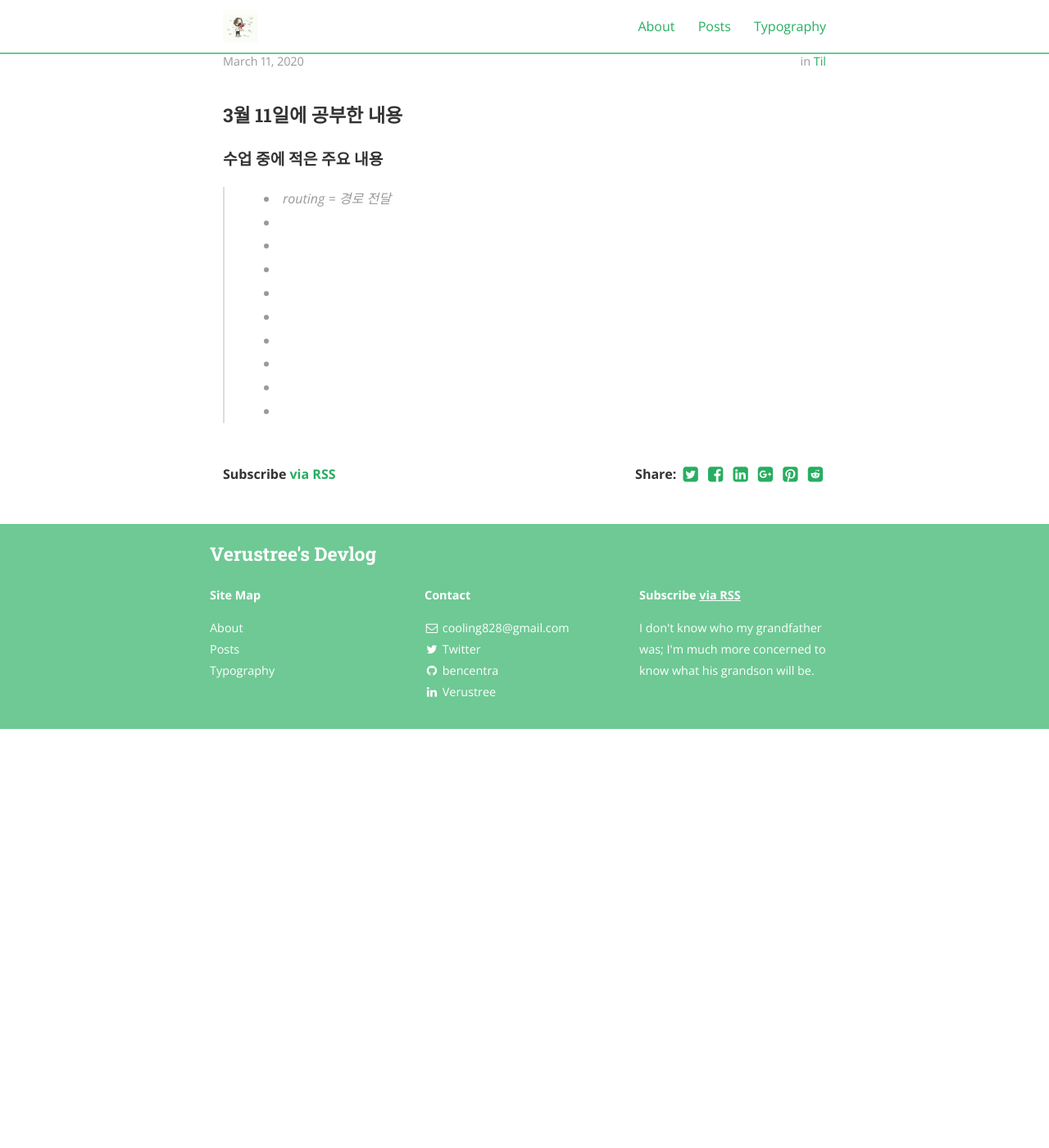
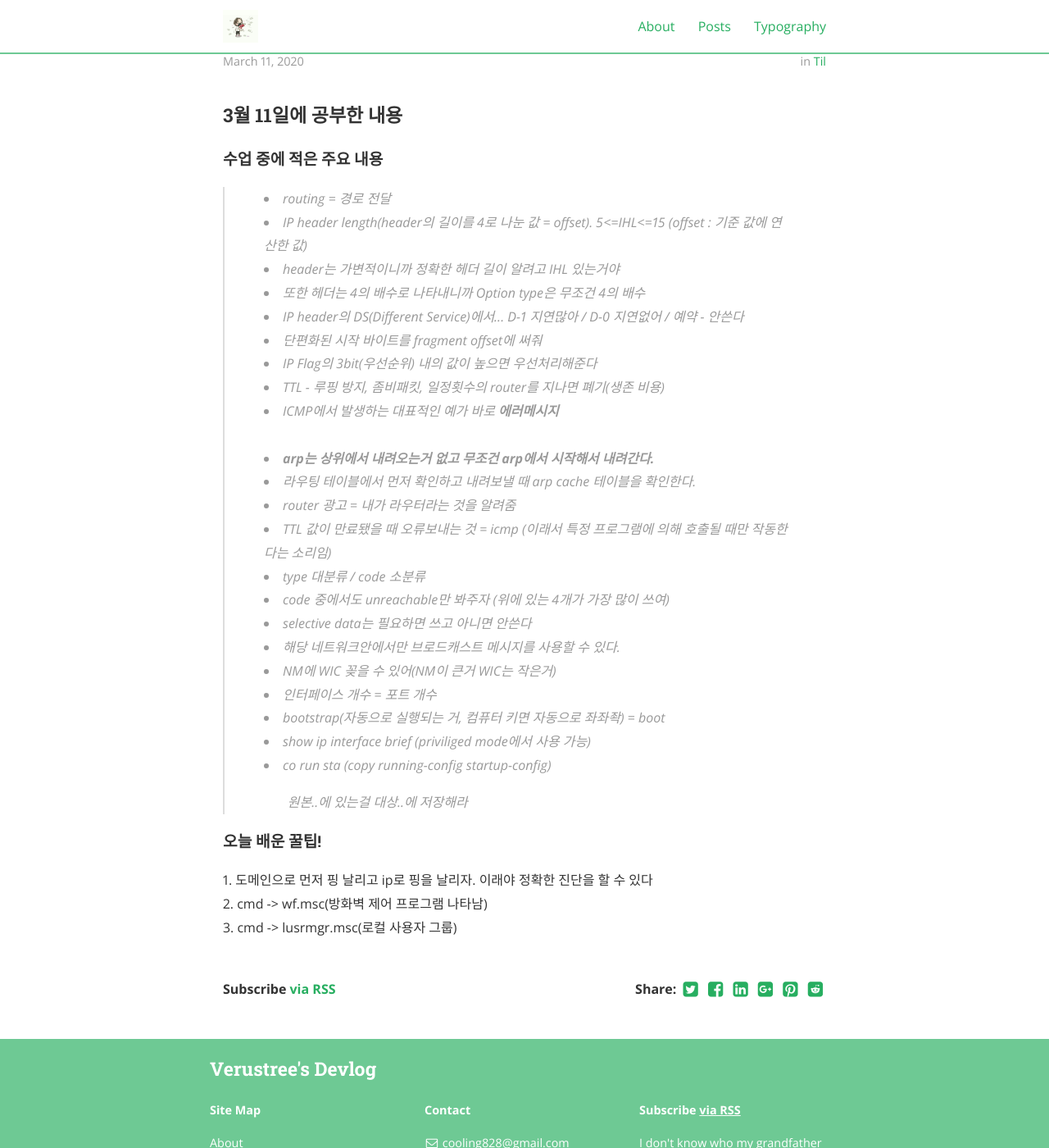
Before and after one commit to verustree/verustree.github.io, a Jekyll site: the page built from _posts/2020-03-11-TIL.md, in a window 1280 px wide and 1400 px high, scrolled down 222 px. Shown: the whole window at 82% size. Built offline with Jekyll 4.4.1, drawn with Linux system fonts in a browser that asks for light colours; nearby versions of some CDN libraries; before the commit the page ends 1111 px from its top, so only the background shows below that.

Commit message:
Update 2020-03-11-TIL.md
여러가지 설정 저장

```diff
--- a/_posts/2020-03-11-TIL.md
+++ b/_posts/2020-03-11-TIL.md
@@ -10,13 +10,34 @@ categories: TIL
 <p>
 <h4>수업 중에 적은 주요 내용</h4><blockquote>
 <li>routing = 경로 전달</li>
-<li></li>
-<li></li>
-<li></li>
-<li></li>
-<li></li>
-<li></li>
-<li></li>
-<li></li>
-<li></li></blockquote>
+<li>IP header length(header의 길이를 4로 나눈 값 = offset).   5<=IHL<=15  (offset : 기준 값에 연산한 값)</li>
+<li>header는 가변적이니까 정확한 헤더 길이 알려고 IHL 있는거야</li>
+<li>또한 헤더는 4의 배수로 나타내니까 Option type은 무조건 4의 배수</li>
+<li>IP header의 DS(Different Service)에서... D-1 지연많아  /  D-0 지연없어  /  예약 - 안쓴다</li>
+<li>단편화된 시작 바이트를 fragment offset에 써줘</li>
+<li>IP Flag의 3bit(우선순위) 내의 값이 높으면 우선처리해준다</li>
+<li>TTL - 루핑 방지, 좀비패킷, 일정횟수의 router를 지나면 폐기(생존 비용)</li>
+<li>ICMP에서 발생하는 대표적인 예가 바로 <strong>에러메시지</strong></li>
+<br>
+<li><strong>arp는 상위에서 내려오는거 없고 무조건 arp에서 시작해서 내려간다.</strong></li>
+<li>라우팅 테이블에서 먼저 확인하고 내려보낼 때 arp cache 테이블을 확인한다.</li>
+<li>router 광고 = 내가 라우터라는 것을 알려줌</li>
+<li>TTL 값이 만료됐을 때 오류보내는 것 = icmp (이래서 특정 프로그램에 의해 호출될 때만 작동한다는 소리임)</li>
+<li>type 대분류  /  code 소분류</li>
+<li>code 중에서도 unreachable만 봐주자 (위에 있는 4개가 가장 많이 쓰여)</li>
+<li>selective data는 필요하면 쓰고 아니면 안쓴다</li>
+<li>해당 네트워크안에서만 브로드캐스트 메시지를 사용할 수 있다.</li>
+<li>NM에 WIC 꽂을 수 있어(NM이 큰거  WIC는 작은거)</li>
+<li>인터페이스 개수 = 포트 개수</li>
+<li>bootstrap(자동으로 실행되는 거, 컴퓨터 키면 자동으로 좌좌좍) = boot</li>
+<li>show ip interface brief (priviliged mode에서 사용 가능)</li>
+<li>co run sta (copy running-config startup-config)</li>
+  <ul>원본..에 있는걸 대상..에 저장해라</ul></blockquote>
 </p>
+
+<p>
+<h4>오늘 배운 꿀팁!</h4>
+1. 도메인으로 먼저 핑 날리고 ip로 핑을 날리자.  이래야 정확한 진단을 할 수 있다<br>
+2. cmd -> wf.msc(방화벽 제어 프로그램 나타남)<br>
+3. cmd -> lusrmgr.msc(로컬 사용자 그룹)
+</p>
```
